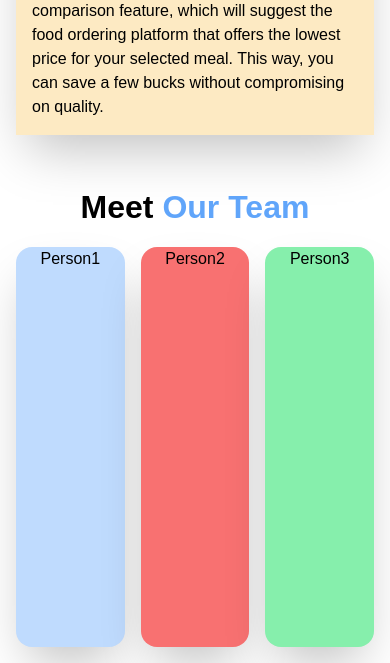
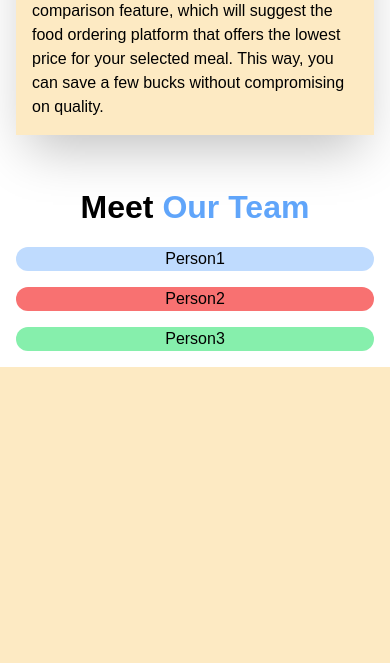
Before and after one commit to gouravengineer/flask-recomendation, a Flask app: template food_recommendation/templates/about_us.html in a window 390 px wide. Shown: the part 1385-2048 px from the top of the page. After the commit the page ends 1752 px from the top, so only its background shows below. Run offline with Flask 3, Linux system fonts and the light colour scheme; the template is opened without the code that fills it, so the values that code supplies are empty; some libraries are stand-ins or nearby versions; some web fonts are replaced.

Commit message:
Added responsiveness in about us page

```diff
--- a/food_recommendation/templates/about_us.html
+++ b/food_recommendation/templates/about_us.html
@@ -82,22 +82,18 @@
       <div class="font-bold text-[32px] text-center">
         Meet<span class="text-blue-400"> Our Team</span>
       </div>
-      <div class="flex text-center h-[400px] gap-4">
-        <div class="w-1/3 h-full bg-blue-200 rounded-2xl shadow-2xl">
+      <div class="flex lg:flex-row flex-col text-center lg:h-[400px] gap-4">
+        <div class="lg:w-1/3 h-full bg-blue-200 rounded-2xl shadow-2xl">
           Person1
         </div>
-        <div class="w-1/3 h-full bg-red-400 rounded-2xl shadow-2xl">
+        <div class="lg:w-1/3 h-full bg-red-400 rounded-2xl shadow-2xl">
           Person2
         </div>
-        <div class="w-1/3 h-full bg-green-300 rounded-2xl shadow-2xl">
+        <div class="lg:w-1/3 h-full bg-green-300 rounded-2xl shadow-2xl">
           Person3
         </div>
       </div>
     </div>
-    <script>
-      $(document).ready(function () {
-        $('.js-example-basic-single').select2();
-      });
-    </script>
+    <script></script>
   </body>
 </html>
```
